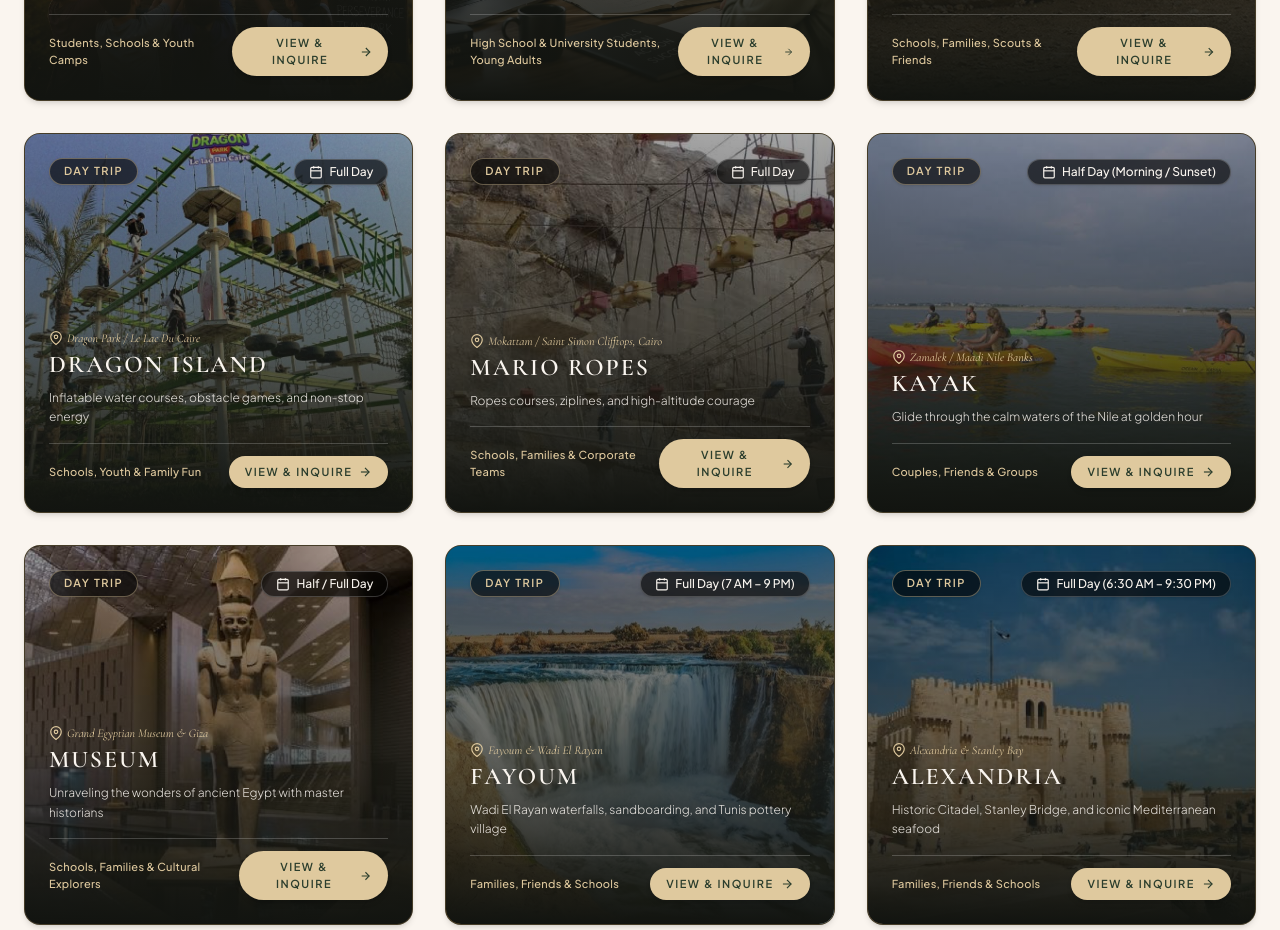
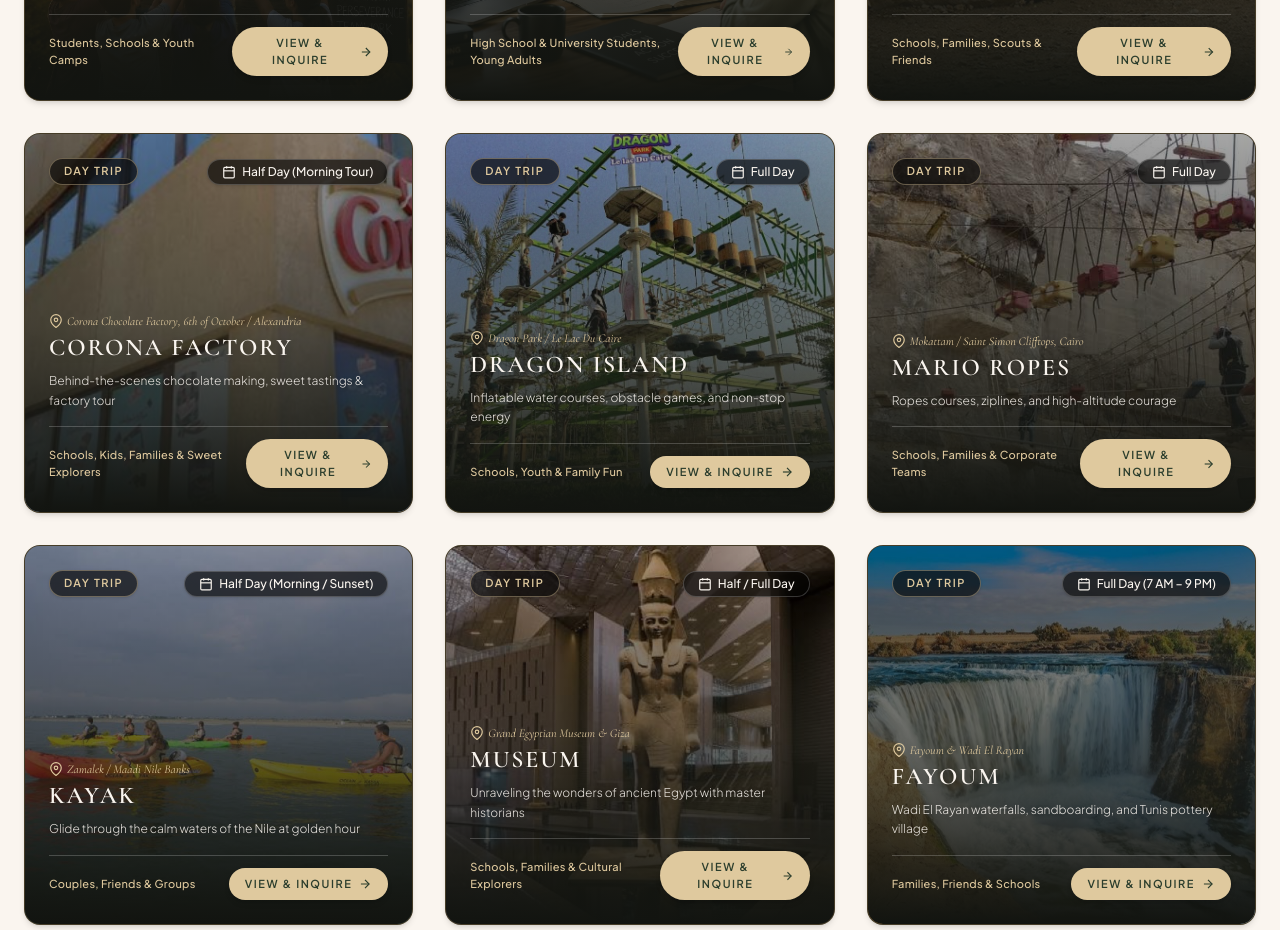
Before and after one commit to Pavlyemad2005/Hidden_Gems, a Next.js app: page / in a window 1280 px wide. Shown: the part 3320-4250 px from the top of the page. Built offline with nearby package versions, Linux system fonts and the light colour scheme.

Commit message:
Add Corona Factory edutainment day trip with official photo

```diff
--- a/src/app/page.tsx
+++ b/src/app/page.tsx
@@ -281,6 +281,50 @@ const GEMS_DATA: GemItem[] = [
       "Certified outdoor adventure guides & Hidden Gems hosts",
       "Complete campfire setup with Bedouin tea & marshmallows",
       "Fresh BBQ meal, snacks, and water supplies",
+    ],
+  },
+  {
+    id: "corona-factory-daytrip",
+    category: "day-trips",
+    categoryLabel: "Day Trip",
+    tag: "Day Trip · Edutainment & Chocolate Making",
+    title: "Corona Factory",
+    subtitle: "Behind-the-scenes chocolate making, sweet tastings & factory tour",
+    description:
+      "Step inside Egypt's most iconic historic chocolate factory (est. 1919). Experience the magic of chocolate making from raw cocoa bean roasting to molding and packaging, taste fresh chocolates straight off the line, and take home custom gift packs.",
+    duration: "Half Day (Morning Tour)",
+    location: "Corona Chocolate Factory, 6th of October / Alexandria",
+    targetAudience: "Schools, Kids, Families & Sweet Explorers",
+    image: "/photos/corona-factory.png",
+    highlights: [
+      "Guided factory production floor tour (cocoa roasting to wrapping)",
+      "Interactive chocolate molding & custom bar decorating station",
+      "Fresh chocolate, wafer & biscuit tasting sessions",
+      "Exclusive Corona gift box & souvenir pack for each participant",
+    ],
+    itinerary: [
+      {
+        step: "Step 1",
+        title: "Arrival & Sweet Welcome",
+        desc: "Safety hygiene suit fitting, introduction to Corona's 1919 heritage, and cocoa bean discovery.",
+      },
+      {
+        step: "Step 2",
+        title: "Factory Floor Walk & Machinery",
+        desc: "Watching live conveyor belts, chocolate molding machines, and robotic packaging lines.",
+      },
+      {
+        step: "Step 3",
+        title: "Tasting Station & Gift Pack",
+        desc: "Warm chocolate tasting session, decorating personalized chocolate bars, and gift box distribution.",
+      },
+    ],
+    included: [
+      "All VIP factory entry permits and guided facility tour",
+      "Hygiene coats, hairnets, and safety gear",
+      "Unlimited chocolate tasting session",
+      "Complimentary Corona gift box pack for every guest",
+      "Comfortable air-conditioned private bus transportation",
     ],
   },
   {
@@ -1744,7 +1788,7 @@ Hello Hidden Gems Team, I would like to inquire about available dates, customize
                       className="w-full px-4 py-3.5 rounded-xl bg-[#FAF5EF] text-[#2B2D26] text-sm focus:outline-none focus:ring-2 focus:ring-[#C5A059] shadow-sm font-medium cursor-pointer"
                     >
                       <option value="Events (Back to school, Sports day, Family)">Events (Back to school, Sports day, Camps)</option>
-                      <option value="Day Trip (Wadi Degla, Dragon Island, Mario Ropes, Kayaking, Fayoum, Alexandria, Sokhna, Port Said, Ismailia)">Day Trips (Wadi Degla, Dragon Island, Fayoum, Alex...)</option>
+                      <option value="Day Trip (Corona Factory, Wadi Degla, Dragon Island, Mario Ropes, Kayaking, Fayoum, Alexandria, Sokhna, Port Said, Ismailia)">Day Trips (Corona Factory, Wadi Degla, Dragon Island...)</option>
                       <option value="Overnight Trip (Beit El Wadi, Siwa, Dahab, Aswan, Nweibaa, Sharm, Hurghada)">Overnight Adventures (Beit El Wadi, Siwa, Dahab, Aswan...)</option>
                       <option value="Workshop (Color Character, Mirror Painting, Crafts & Beading)">Workshops (Color Character, Mirror Painting, Crafts)</option>
                       <option value="Teachers & Corporate Team Building">Teachers &amp; Corporate Team Building</option>
```
Also changed, not shown: public/photos/corona-factory.jpg (added), public/photos/corona-factory.png (added).
